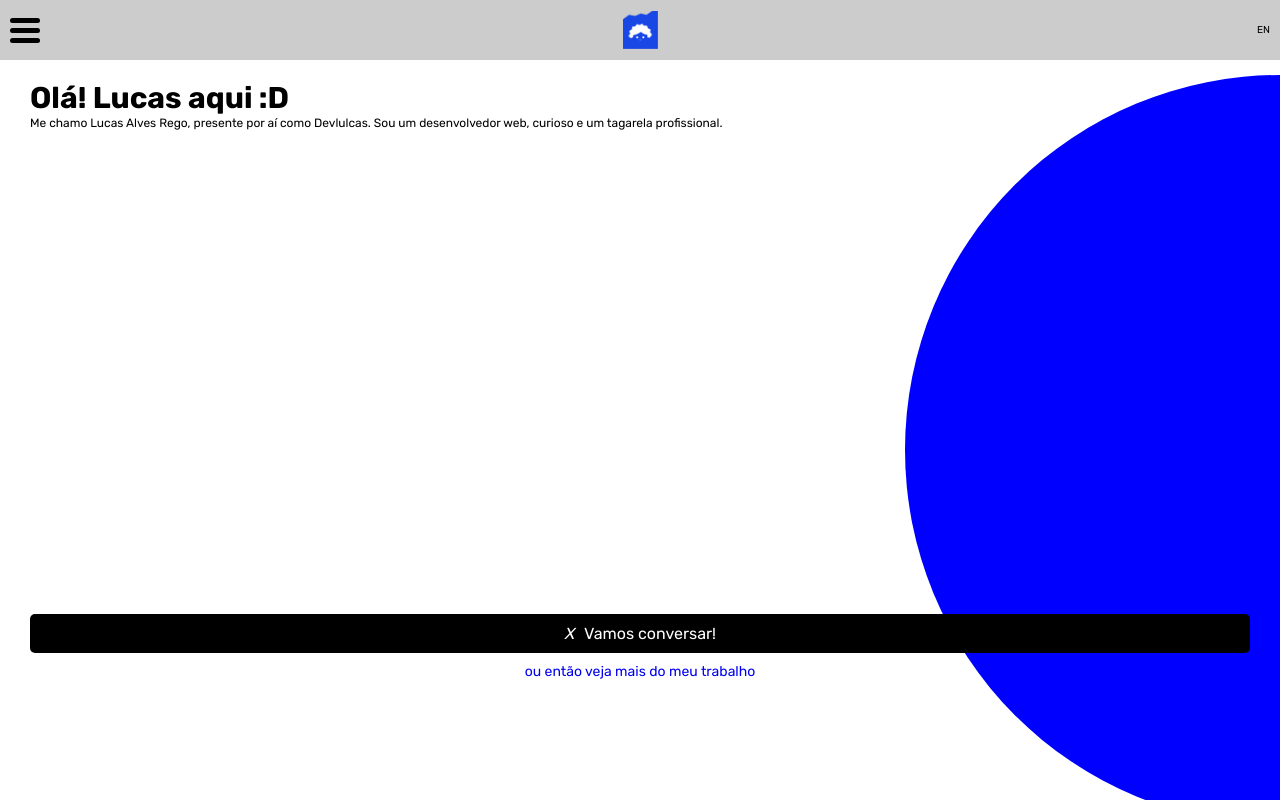
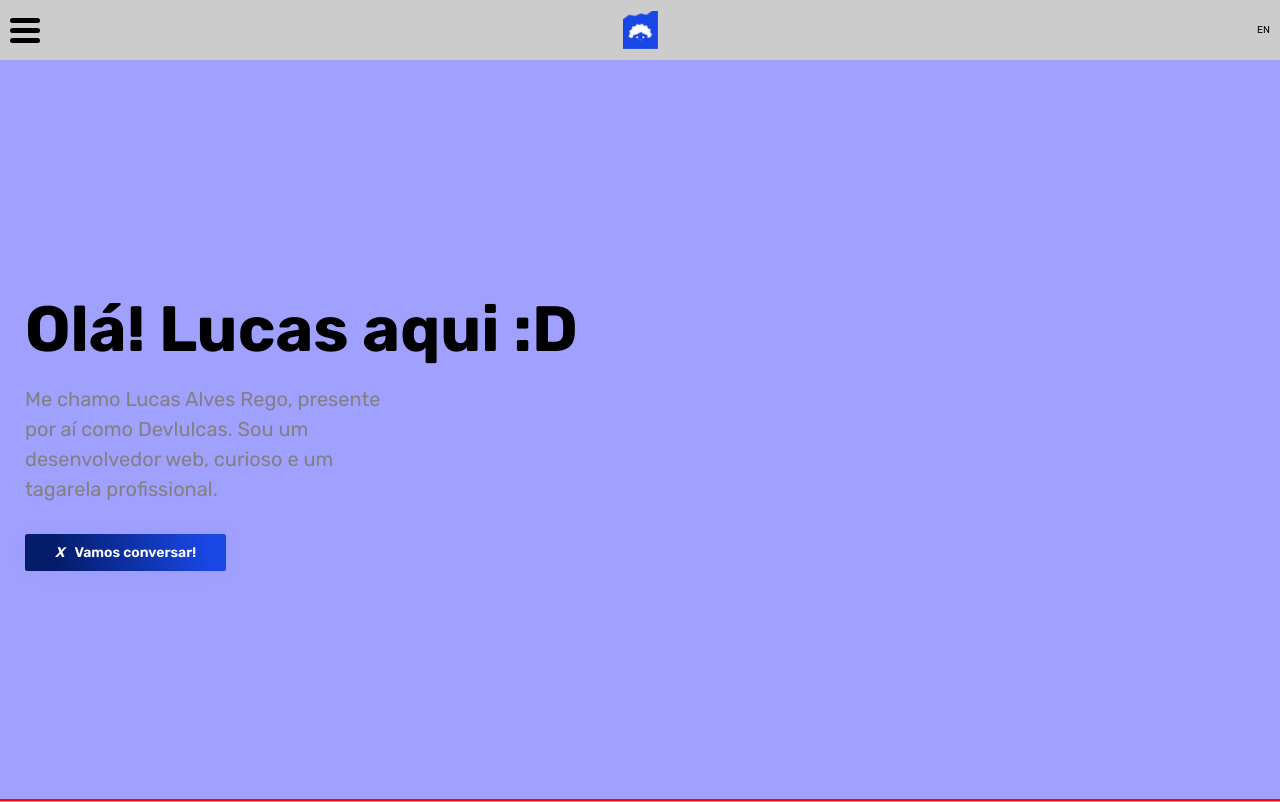
Before and after one commit to devlulcas/website, a SvelteKit app: page / in a window 1280 px wide. Shown: the top 802 px of the page. Built offline with nearby package versions, Linux system fonts and the light colour scheme.

Commit message:
feat: hero section

```diff
--- /dev/null
+++ b/src/lib/HeroContent.svelte
@@ -0,0 +1,68 @@
+<!-- HTML -->
+<div class="container">
+	<section>
+		<h1>Olá! Lucas aqui :D</h1>
+		<p>
+			Me chamo Lucas Alves Rego, presente por aí como Devlulcas. Sou um desenvolvedor web, curioso e
+			um tagarela profissional.
+		</p>
+	</section>
+
+	<div class="cta">
+		<a href="/">
+			<i>X</i>
+			Vamos conversar!
+		</a>
+	</div>
+</div>
+
+<!-- STYLES - SCSS -->
+<style lang="scss">
+	.container {
+		height: 100%;
+		width: 100%;
+		max-width: 1160px;
+		display: flex;
+		flex-direction: column;
+		justify-content: center;
+		padding: 0 2.5rem;
+
+		@media screen and (min-width: 90rem) {
+			padding: 0 5rem;
+		}
+	}
+
+	h1 {
+		line-height: 1.25;
+		font-weight: 700;
+		margin-bottom: 1.5rem;
+		font-size: clamp(34px, 6vw, 64px);
+	}
+
+	p {
+		font-size: 20px;
+		line-height: 1.5;
+		color: gray;
+		margin-bottom: 3rem;
+		max-width: 36rem;
+	}
+
+	.cta {
+		display: flex;
+		flex-direction: column;
+	}
+
+	a {
+		display: flex;
+		gap: 1rem;
+		width: fit-content;
+		border-radius: 0.25rem;
+		padding: 1rem 3rem;
+		color: white;
+		font-weight: 600;
+		box-shadow: rgb(0 0 0 / 4%) 0px 0px 24px;
+		font-size: 1.4rem;
+		background: linear-gradient(76.35deg, #041c6a 15.89%, #1947e5 89.75%);
+		text-decoration: none;
+	}
+</style>
--- /dev/null
+++ b/src/lib/HeroImage.svelte
@@ -0,0 +1,28 @@
+<!-- HTML -->
+<div class="image">
+	<div class="foreground" />
+</div>
+
+<!-- STYLES - SCSS -->
+<style lang="scss">
+	.image {
+		width: 100%;
+		height: 100%;
+		position: absolute;
+		top: 0;
+		z-index: -1;
+		display: flex;
+		justify-content: flex-end;
+		align-items: center;
+	}
+
+	.foreground {
+		width: 100%;
+		height: 100%;
+		background: #a0a0ff;
+
+		@media screen and (min-width: 90rem) {
+			width: 50%;
+		}
+	}
+</style>
--- a/src/modules/Start.svelte
+++ b/src/modules/Start.svelte
@@ -1,25 +1,12 @@
+<script>
+	import HeroContent from '$lib/HeroContent.svelte';
+	import HeroImage from '$lib/HeroImage.svelte';
+</script>
+
 <!-- HTML -->
 <main>
-	<div class="wrapper content">
-		<div class="presentation">
-			<h1>Olá! Lucas aqui :D</h1>
-			<p>
-				Me chamo Lucas Alves Rego, presente por aí como Devlulcas. Sou um desenvolvedor web, curioso
-				e um tagarela profissional.
-			</p>
-		</div>
-
-		<div class="cta">
-			<button>
-				<i>X</i>
-				Vamos conversar!
-			</button>
-			<a href="/">ou então veja mais do meu trabalho</a>
-		</div>
-	</div>
-	<div class="wrapper">
-		<div class="foreground" />
-	</div>
+	<HeroContent />
+	<HeroImage />
 </main>
 
 <!-- STYLES - SCSS -->
@@ -28,7 +15,18 @@
 		height: calc(100vh - var(--header-height));
 		position: relative;
 		overflow: hidden;
+		outline: 1px solid red;
 	}
+
+	/**
+
+		.content {
+			outline: 1px solid red;
+			height: 100%;
+			display: flex;
+			flex-direction: column;
+			justify-content: center;
+		}
 
 	.wrapper {
 		width: 100%;
@@ -125,4 +123,5 @@
 		right: calc(-75rem / 2);
 		top: 2%;
 	}
+*/
 </style>
```
